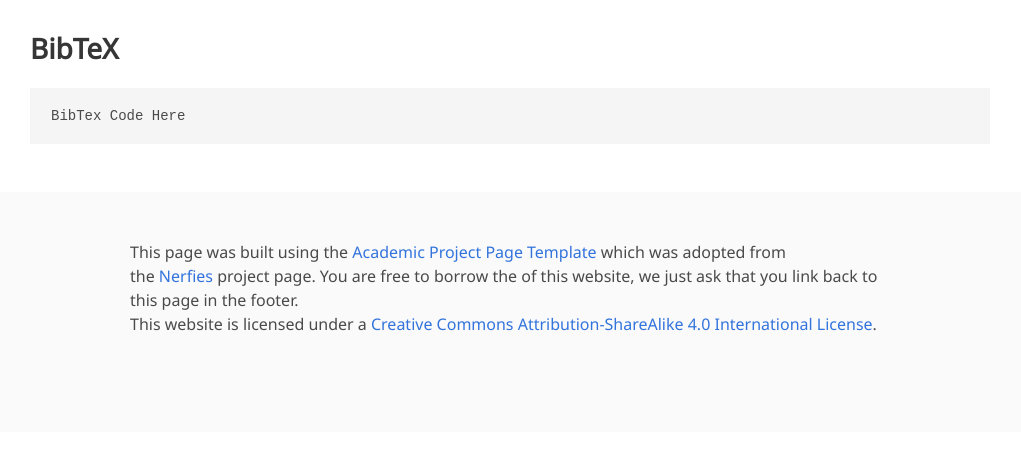
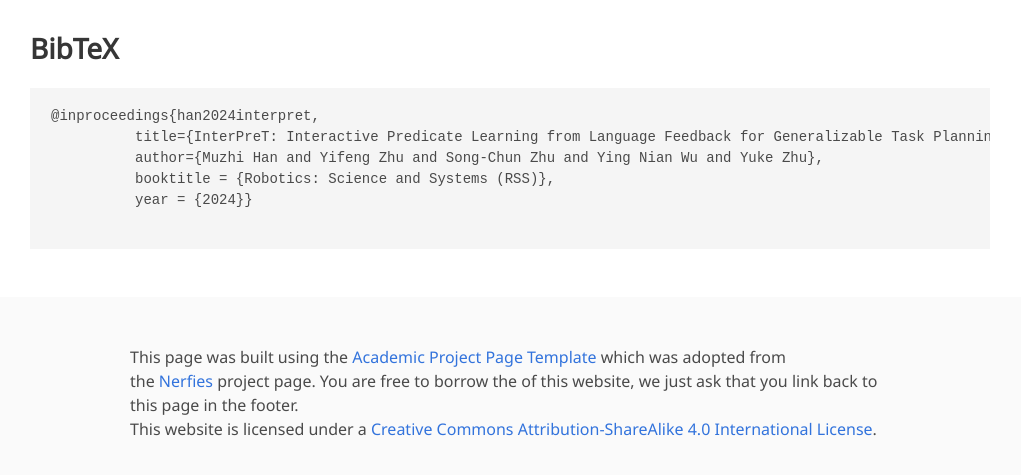
Before and after one commit to interpret-robot/interpret-robot.github.io, a plain HTML site: page index.html in a window 1280 px wide. Shown: the part 4092-4567 px from the top of the page, without its empty margins (130-1151 px from the left). Before the commit the page ends 4524 px from the top, so only its background shows below. Drawn offline with nearby package versions, Linux system fonts and the light colour scheme; some icons are missing; a web font is replaced by a local one.

Commit message:
Update arxiv

```diff
--- a/index.html
+++ b/index.html
@@ -109,7 +109,7 @@
 
                 <!-- ArXiv abstract Link -->
                 <span class="link-block">
-                  <a href="https://interpret.github.io/" target="_blank"
+                  <a href="https://arxiv.org/abs/2405.19758" target="_blank"
                   class="external-link button is-normal is-rounded is-dark">
                   <span class="icon">
                     <i class="ai ai-arxiv"></i>
@@ -373,7 +373,12 @@
   <section class="section" id="BibTeX">
     <div class="container is-max-desktop content">
       <h2 class="title">BibTeX</h2>
-      <pre><code>BibTex Code Here</code></pre>
+      <pre><code>@inproceedings{han2024interpret,
+          title={InterPreT: Interactive Predicate Learning from Language Feedback for Generalizable Task Planning},
+          author={Muzhi Han and Yifeng Zhu and Song-Chun Zhu and Ying Nian Wu and Yuke Zhu},
+          booktitle = {Robotics: Science and Systems (RSS)},
+          year = {2024}}
+      </code></pre>
     </div>
 </section>
 <!--End BibTex citation -->
```
